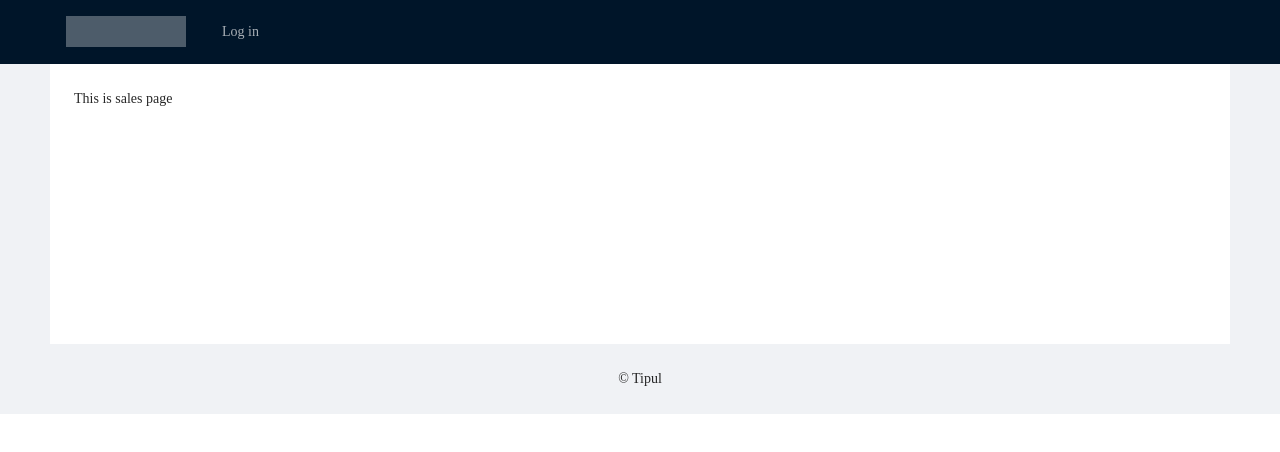
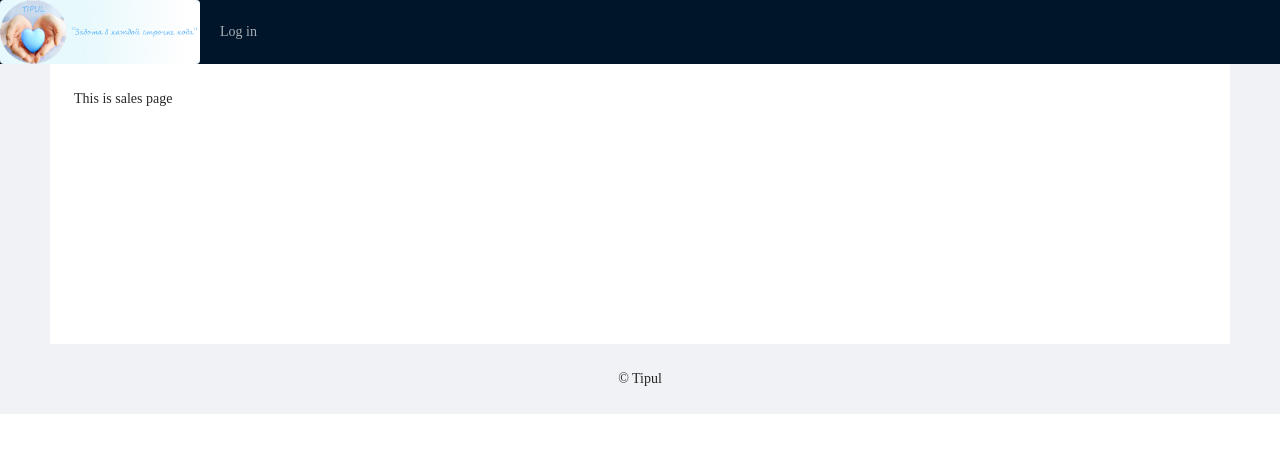
Before and after one commit to AHTOH2001/tipul_web, a React (Create React App) app: page / in a window 1280 px wide. Shown: the top 452 px of the page. Built offline with nearby package versions, Linux system fonts and the light colour scheme; no server answers.

Commit message:
Added logo and patient choose

```diff
--- a/src/components/forms/preferences-form/preferences-form.jsx
+++ b/src/components/forms/preferences-form/preferences-form.jsx
@@ -122,7 +122,6 @@ const PreferencesForm = () => {
                             ]}
                         >
                             <Select
-                                // initialValue={initialValues['language']}
                                 options={[
                                     { value: 'RUSSIAN', label: 'Русский' },
                                     { value: 'ENGLISH', label: 'English' },
@@ -143,7 +142,6 @@ const PreferencesForm = () => {
                             ]}
                         >
                             <Select
-                                // defaultValue={initialValues['theme']}
                                 options={[
                                     { value: 'black', label: 'Black' },
                                     { value: 'white', label: 'White' },
--- a/src/components/header/header.css
+++ b/src/components/header/header.css
@@ -1,7 +1,6 @@
 .header .logo {
     float: left;
-    width: 120px;
-    height: 31px;
-    margin: 16px;
-    background: rgba(255, 255, 255, 0.3);
+    max-width: 100%;
+    height: 64px;
+    border-radius: 4px;
 }
--- a/src/components/header/header.jsx
+++ b/src/components/header/header.jsx
@@ -1,17 +1,25 @@
-import {Menu, Row} from 'antd'
+import { Col, Layout, Menu, Row } from 'antd'
 import React from 'react'
+import { Link } from 'react-router-dom'
+import logo from '../../images/tipul_logo_long_blue.png'
 import './header.css'
-import {Layout} from 'antd'
-import {Link} from 'react-router-dom'
 
-const Header = ({content, justify}) => {
+const Header = ({ header_link, content, justify }) => {
     return (
-        <Layout.Header className='header'>
-            <Link to='/' className='logo'/>
-            <Row justify={justify}>
-                <Menu theme='dark' mode='horizontal'>
-                    {content.map(e => <Menu.Item key={e.key}>{e}</Menu.Item>)}
-                </Menu>
+        <Layout.Header className='header' style={{ padding: 0 }}>
+            <Row>
+                <Col flex="200px">
+                    <Link to={header_link} >
+                        <img src={logo} alt="Paris" className='logo' />
+                    </Link>
+                </Col>
+                <Col flex="auto" >
+                    <Row justify={justify}>
+                        <Menu theme='dark' mode='horizontal'>
+                            {content.map(e => <Menu.Item key={e.key}>{e}</Menu.Item>)}
+                        </Menu>
+                    </Row>
+                </Col>
             </Row>
         </Layout.Header>
     )
--- a/src/components/pages/home-page/home-page.jsx
+++ b/src/components/pages/home-page/home-page.jsx
@@ -6,11 +6,13 @@ import './home-page.css'
 
 const HomePage = () => (
     <Layout className='home'>
-        <Header content={[
-            <Link to='/log-in' key={1}>
-                Log in
-            </Link>
-        ]}
+        <Header
+            header_link={'/'}
+            content={[
+                <Link to='/log-in' key={1}>
+                    Log in
+                </Link>
+            ]}
         />
         <Layout.Content style={{ padding: '0 50px' }}>
             <div className='site-layout-content'>This is sales page</div>
--- a/src/components/pages/log-in-page/log-in-page.jsx
+++ b/src/components/pages/log-in-page/log-in-page.jsx
@@ -9,11 +9,14 @@ import ResetPasswordModal from '../../modals/reset-password-modal/reset-password
 const LogInPage = () => {
     return (
         <Layout className='log-in'>
-            <Header justify='end' content={[
-                <Link to='/sign-up' key={1}>
-                    Create an account
-                </Link>
-            ]}
+            <Header
+                header_link={'/'}
+                justify='end'
+                content={[
+                    <Link to='/sign-up' key={1}>
+                        Create an account
+                    </Link>
+                ]}
             />
             <Layout.Content style={{ padding: '10px' }}>
                 <Row>
--- a/src/components/pages/password-reset-confirm-page/password-reset-confirm-page.jsx
+++ b/src/components/pages/password-reset-confirm-page/password-reset-confirm-page.jsx
@@ -8,11 +8,14 @@ import Header from '../../header/header'
 const PasswordResetConfirmPage = () => {
     return (
         <Layout className='log-in'>
-            <Header justify='end' content={[
-                <Link to='/sign-up' key={1}>
-                    Create an account
-                </Link>
-            ]}
+            <Header
+                header_link={'/'}
+                justify='end'
+                content={[
+                    <Link to='/sign-up' key={1}>
+                        Create an account
+                    </Link>
+                ]}
             />
             <Layout.Content style={{ padding: '10px' }}>
                 <Row>
--- a/src/components/pages/profile-page/profile-page.jsx
+++ b/src/components/pages/profile-page/profile-page.jsx
@@ -1,7 +1,8 @@
-import { Layout } from 'antd'
+import { Layout, Select } from 'antd'
 import React from 'react'
 import { useSelector } from 'react-redux'
 import { Route, Switch } from 'react-router-dom'
+import Header from '../../header/header'
 import Sider from '../../sider/sider'
 import Buy from './profile-contents/buy'
 import Home from './profile-contents/home'
@@ -12,7 +13,36 @@ const selectCurrentUser = state => state.user.currentUser
 
 const ProfilePage = () => {
     const currentUser = useSelector(selectCurrentUser)
+    console.log('Patients', currentUser.guardian)
     return (
+        <Layout style={{ minHeight: '100vh' }} className='profile'>
+            <Header
+                header_link={'/profile'}
+                content={
+                    [
+                        currentUser.guardian ?
+                            <Select
+                                placeholder="Select a patient"
+                                bordered={false}
+                                key={1}
+                                style={{ color: 'white' }}
+                                options={
+                                    currentUser.guardian.connected_patients.map(patient => {
+                                        return {
+                                            value: patient.id, label: `${patient.relationship}: ${patient.first_name} ${patient.last_name}`
+                                        }
+                                    })
+                                    // [
+                                    // { value: 'black', label: 'Black' },
+                                    // { value: 'white', label: 'White' },
+                                    // ]
+                                }
+                            />
+                            :
+                            null
+
+                    ]}
+            />
             <Layout style={{ minHeight: '100vh' }} className='profile'>
                 <Sider />
                 <Layout className='site-layout'>
@@ -36,6 +66,7 @@ const ProfilePage = () => {
                     </Layout.Footer>
                 </Layout>
             </Layout>
+        </Layout>
     )
 }
 
--- a/src/components/pages/sign-up-page/sign-up-page.jsx
+++ b/src/components/pages/sign-up-page/sign-up-page.jsx
@@ -1,6 +1,6 @@
-import {Row, Col, Layout} from 'antd'
+import { Row, Col, Layout } from 'antd'
 import React from 'react'
-import {Link} from 'react-router-dom'
+import { Link } from 'react-router-dom'
 import SignUp from '../../forms/sign-up/sign-up'
 import 'antd/dist/antd.css'
 import Header from '../../header/header'
@@ -8,16 +8,18 @@ import Header from '../../header/header'
 const SignUpPage = () => {
     return (
         <Layout className='log-in'>
-            <Header justify='end' content={[
-                <Link to='/log-in' key={1}>
-                    Log in
-                </Link>
-            ]}
+            <Header
+                header_link={'/'}
+                justify='end' content={[
+                    <Link to='/log-in' key={1}>
+                        Log in
+                    </Link>
+                ]}
             />
-            <Layout.Content style={{padding: '10px'}}>
+            <Layout.Content style={{ padding: '10px' }}>
                 <Row>
                     <Col span={8}>
-                        <SignUp/>
+                        <SignUp />
                     </Col>
                 </Row>
             </Layout.Content>
--- a/src/components/pages/user-activate-page/user-activate-page.jsx
+++ b/src/components/pages/user-activate-page/user-activate-page.jsx
@@ -30,11 +30,14 @@ const UserActivatePage = () => {
 
     return (
         <Layout className='log-in'>
-            <Header justify='end' content={[
-                <Link to='/log-in' key={1}>
-                    Log in
-                </Link>
-            ]}
+            <Header
+                header_link={'/'}
+                justify='end'
+                content={[
+                    <Link to='/log-in' key={1}>
+                        Log in
+                    </Link>
+                ]}
             />
             <Layout.Content style={{ padding: '10px' }}>
                 <Row>
--- a/src/components/sider/sider.jsx
+++ b/src/components/sider/sider.jsx
@@ -4,7 +4,7 @@ import {
 import { Layout, Menu, message } from 'antd'
 import React, { useState } from 'react'
 import { useDispatch, useSelector } from 'react-redux'
-import { Link, useHistory, useLocation } from 'react-router-dom'
+import { useHistory, useLocation } from 'react-router-dom'
 import { setCurrentUserAsync } from '../../redux/user/user.actions'
 import { SmartRequest } from '../../utils/utils'
 import './sider.css'
@@ -38,12 +38,11 @@ const Sider = () => {
 
     return (
         <Layout.Sider collapsible collapsed={collapsed} onCollapse={onCollapse} className='sider'>
-            <Link to='/profile' className='logo' />
             <Menu theme='dark' mode='inline' selectedKeys={location.pathname}>
                 <Menu.Item key='/profile' icon={<HomeOutlined />} onClick={() => history.push('/profile')}>
                     Home
                 </Menu.Item>
-                <SubMenu key='sub1' icon={<UserOutlined />} title={currentUser.user.username}>
+                <SubMenu key='sub1' icon={<UserOutlined />} title={currentUser.guardian ? `${currentUser.guardian.first_name} ${currentUser.guardian.last_name}` : currentUser.user.username}>
                     <Menu.Item key='/profile/settings' icon={<SettingOutlined />} onClick={() => history.push('/profile/settings')}>
                         Settings
                     </Menu.Item>
```
Also changed, not shown: src/images/tipul_logo_long_blue.png (added). Lines whose indentation alone changed are shown as unchanged.
